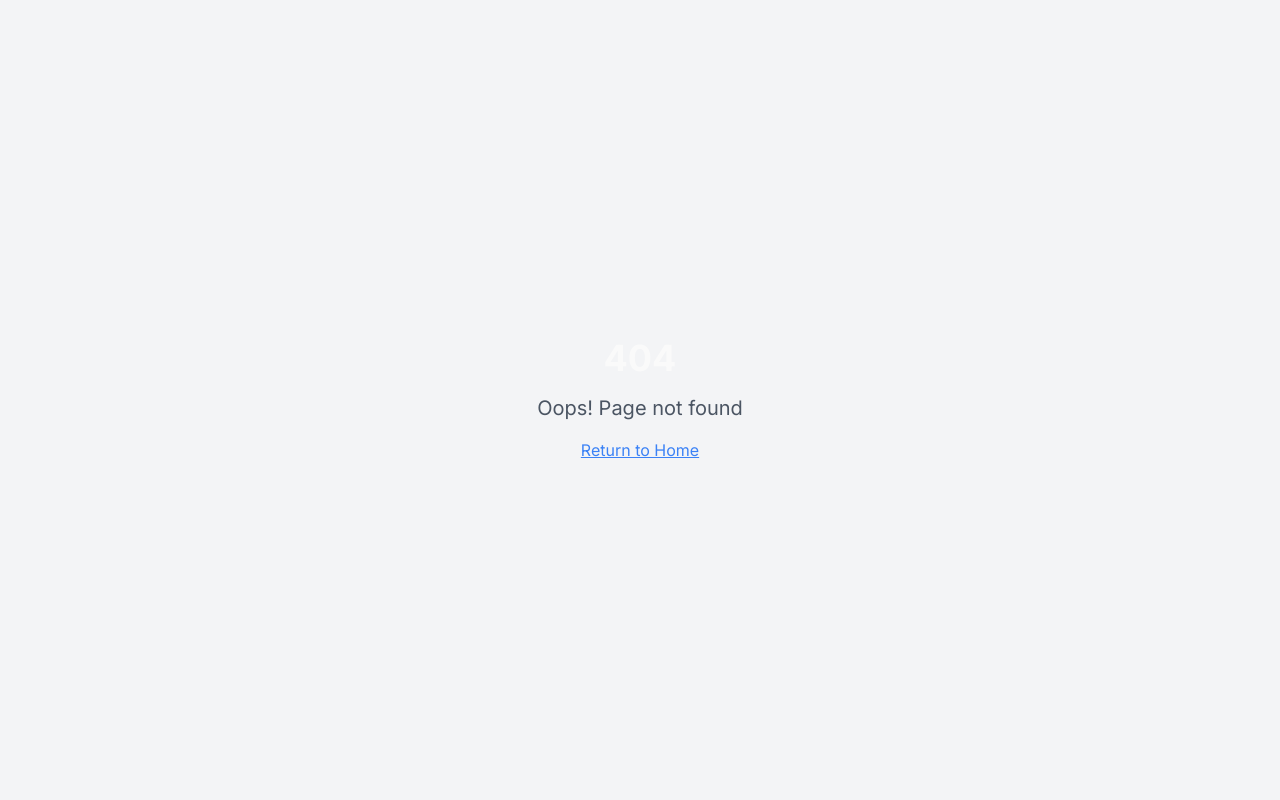
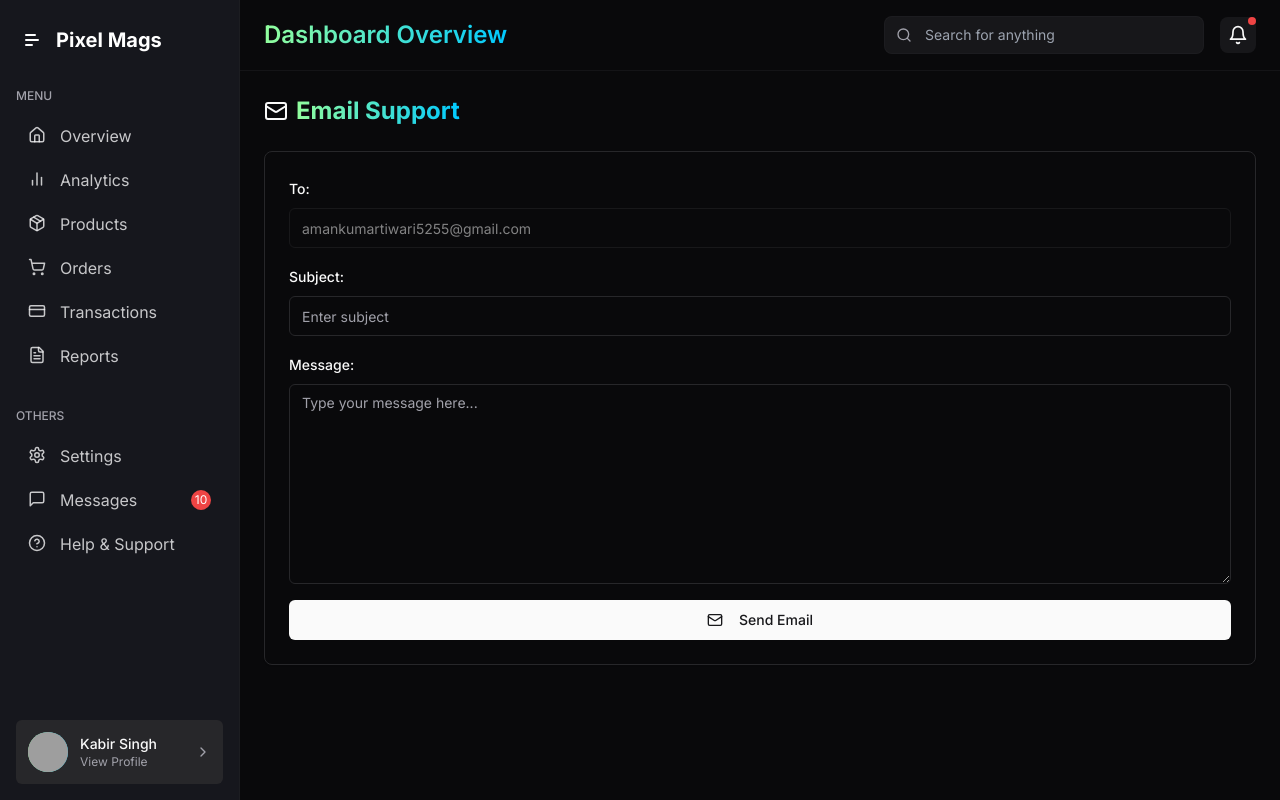
Before and after one commit to amantiwari2357/Data-Analytics-CRM, a React (Vite) app: page /email-support in a window 1280 px wide. Before the commit this address had no page. Built offline with nearby package versions, Linux system fonts and the light colour scheme; grey boxes are pictures that could not be loaded.

Commit message:
Create placeholder pages

```diff
--- a/src/App.tsx
+++ b/src/App.tsx
@@ -14,10 +14,11 @@ import Orders from "./pages/Orders";
 import Transactions from "./pages/Transactions";
 import Reports from "./pages/Reports";
 import Profile from "./pages/Profile";
-import PlaceholderPage from "./pages/PlaceholderPage";
 import Settings from "./pages/Settings";
 import Messages from "./pages/Messages";
 import Support from "./pages/Support";
+import LiveChat from "./pages/LiveChat";
+import EmailSupport from "./pages/EmailSupport";
 
 const App = () => {
   // Create a client inside the component to ensure it's created in the React component lifecycle
@@ -39,6 +40,8 @@ const App = () => {
             <Route path="/settings" element={<Settings />} />
             <Route path="/messages" element={<Messages />} />
             <Route path="/support" element={<Support />} />
+            <Route path="/live-chat" element={<LiveChat />} />
+            <Route path="/email-support" element={<EmailSupport />} />
             <Route path="/profile" element={<Profile />} />
             <Route path="*" element={<NotFound />} />
           </Routes>
--- /dev/null
+++ b/src/pages/EmailSupport.tsx
@@ -0,0 +1,57 @@
+
+import Layout from "@/components/layout/Layout";
+import { Card } from "@/components/ui/card";
+import { Input } from "@/components/ui/input";
+import { Button } from "@/components/ui/button";
+import { Textarea } from "@/components/ui/textarea";
+import { Mail } from "lucide-react";
+import { useState } from "react";
+
+export default function EmailSupport() {
+  const [subject, setSubject] = useState("");
+  const [message, setMessage] = useState("");
+
+  return (
+    <Layout>
+      <div className="space-y-6">
+        <div className="flex items-center gap-2">
+          <Mail className="h-6 w-6" />
+          <h1 className="text-2xl font-bold gradient-text">Email Support</h1>
+        </div>
+
+        <Card className="p-6">
+          <form className="space-y-4">
+            <div className="space-y-2">
+              <label className="text-sm font-medium">To:</label>
+              <Input value="amankumartiwari5255@gmail.com" disabled />
+            </div>
+
+            <div className="space-y-2">
+              <label className="text-sm font-medium">Subject:</label>
+              <Input
+                placeholder="Enter subject"
+                value={subject}
+                onChange={(e) => setSubject(e.target.value)}
+              />
+            </div>
+
+            <div className="space-y-2">
+              <label className="text-sm font-medium">Message:</label>
+              <Textarea
+                placeholder="Type your message here..."
+                className="min-h-[200px]"
+                value={message}
+                onChange={(e) => setMessage(e.target.value)}
+              />
+            </div>
+
+            <Button className="w-full">
+              <Mail className="mr-2 h-4 w-4" />
+              Send Email
+            </Button>
+          </form>
+        </Card>
+      </div>
+    </Layout>
+  );
+}
--- /dev/null
+++ b/src/pages/LiveChat.tsx
@@ -0,0 +1,47 @@
+
+import Layout from "@/components/layout/Layout";
+import { Card } from "@/components/ui/card";
+import { Input } from "@/components/ui/input";
+import { Button } from "@/components/ui/button";
+import { MessageCircle, Send } from "lucide-react";
+import { useState } from "react";
+
+export default function LiveChat() {
+  const [message, setMessage] = useState("");
+
+  return (
+    <Layout>
+      <div className="space-y-6">
+        <div className="flex items-center gap-2">
+          <MessageCircle className="h-6 w-6" />
+          <h1 className="text-2xl font-bold gradient-text">Live Chat Support</h1>
+        </div>
+
+        <Card className="flex flex-col h-[600px]">
+          <div className="flex-1 p-4 overflow-y-auto">
+            <div className="space-y-4">
+              <div className="bg-muted p-3 rounded-lg max-w-[80%]">
+                <p className="text-sm text-muted-foreground">
+                  Hello! How can I help you today?
+                </p>
+              </div>
+            </div>
+          </div>
+
+          <div className="border-t p-4">
+            <div className="flex gap-2">
+              <Input
+                placeholder="Type your message..."
+                value={message}
+                onChange={(e) => setMessage(e.target.value)}
+              />
+              <Button>
+                <Send className="h-4 w-4" />
+              </Button>
+            </div>
+          </div>
+        </Card>
+      </div>
+    </Layout>
+  );
+}
--- a/src/pages/Support.tsx
+++ b/src/pages/Support.tsx
@@ -5,8 +5,11 @@ import { Separator } from "@/components/ui/separator";
 import { Button } from "@/components/ui/button";
 import { HelpCircle, LifeBuoy, Mail } from "lucide-react";
 import { Alert, AlertTitle, AlertDescription } from "@/components/ui/alert";
+import { useNavigate } from "react-router-dom";
 
 export default function Support() {
+  const navigate = useNavigate();
+
   return (
     <Layout>
       <div className="space-y-6">
@@ -58,12 +61,20 @@ export default function Support() {
               </p>
 
               <div className="space-y-4">
-                <Button className="w-full" variant="outline">
+                <Button
+                  className="w-full"
+                  variant="outline"
+                  onClick={() => navigate("/email-support")}
+                >
                   <Mail className="mr-2 h-4 w-4" />
                   Email Support
                 </Button>
 
-                <Button className="w-full" variant="outline">
+                <Button
+                  className="w-full"
+                  variant="outline"
+                  onClick={() => navigate("/live-chat")}
+                >
                   <LifeBuoy className="mr-2 h-4 w-4" />
                   Live Chat
                 </Button>
```
